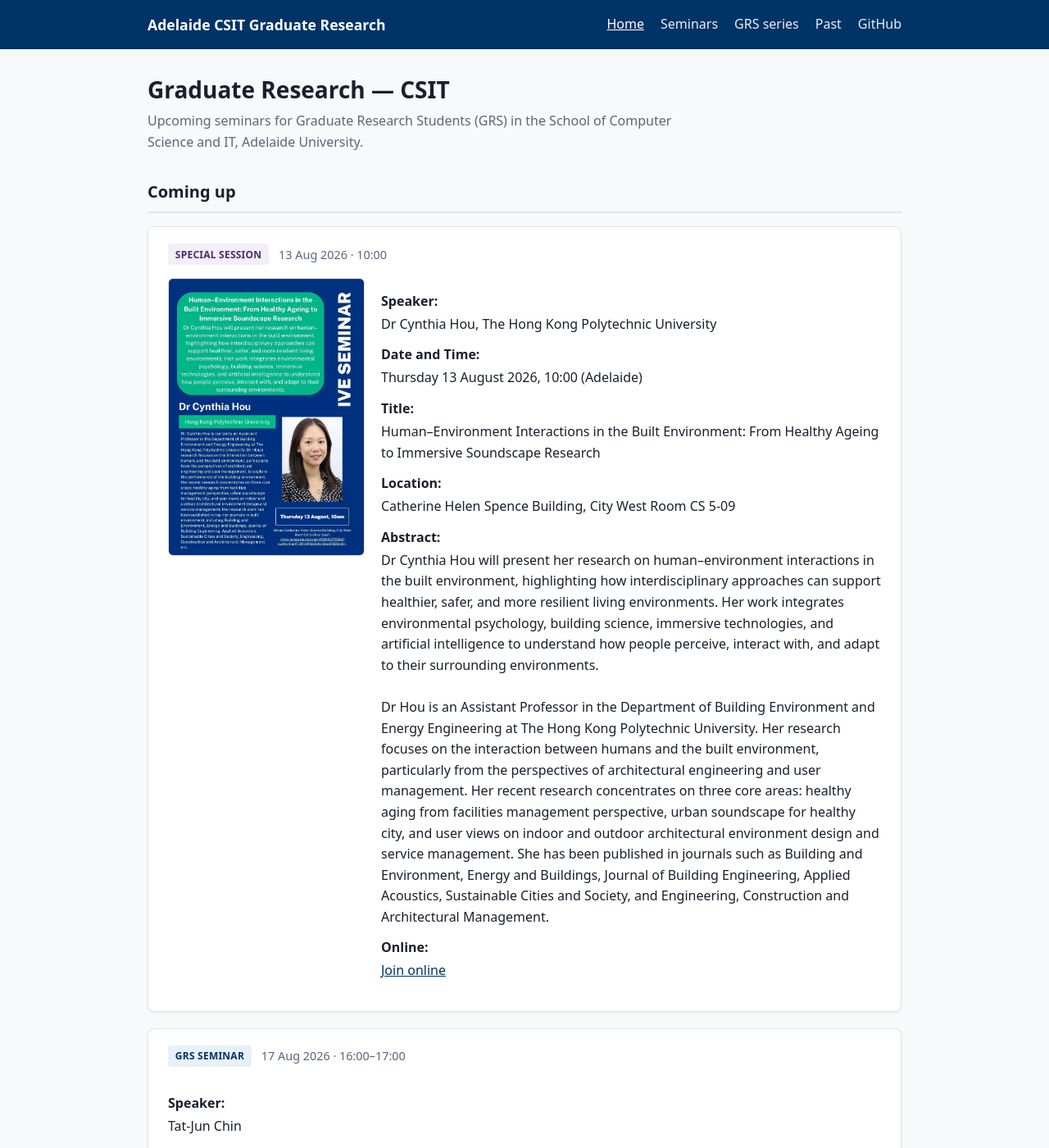
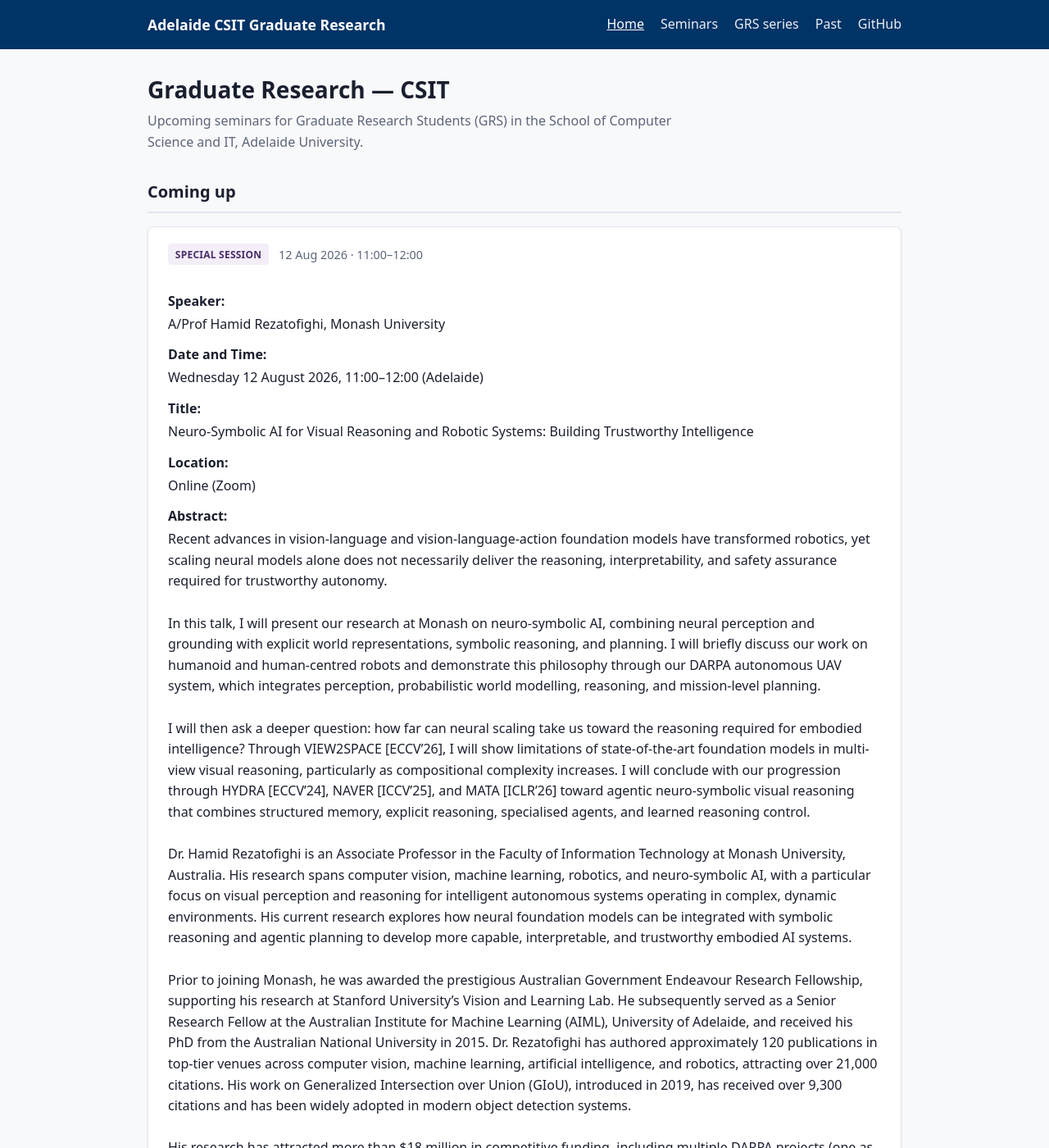
Before and after one commit to ht-timchen/Adelaide-CSIT-GRC, a Jekyll site: the page built from index.md, in a window 1280 px wide and 1400 px high. Shown: the whole window at 82% size. Built offline with Jekyll 4.4.1, drawn with Linux system fonts in a browser that asks for light colours; some of the changed text lies outside the part shown.

Commit message:
Add Hamid Rezatofighi neuro-symbolic AI seminar for 12 August.
Publish title, abstract, bio, and Zoom details for the special session.

Co-authored-by: Cursor <cursoragent@cursor.com>

```diff
--- a/_data/seminars.yml
+++ b/_data/seminars.yml
@@ -290,6 +290,30 @@ seminars:
       The multiple knapsack problem (MKP) generalizes the classical knapsack problem by assigning items to multiple knapsacks subject to capacity constraints. It is used to model many real-world resource allocation and scheduling problems. In practice, these optimization problems often involve stochastic and dynamic components. Evolutionary algorithms provide a flexible framework for addressing such problems under uncertainty and dynamic changes. In this paper, we investigate a stochastic and dynamic variant of MKP with chance constraints, where the item weights are modeled as independent normally distributed random variables and knapsack capacities change during the optimization process. We formulate the problem as a bi-objective optimization formulation that balances profit maximization and probabilistic capacity satisfaction at a given confidence level. We conduct an empirical comparison of four widely used multi-objective evolutionary algorithms (MOEAs), representing both decomposition- and dominance-based search paradigms. The algorithms are evaluated under varying uncertainty levels, confidence thresholds, and dynamic change settings. The results provide comparative insights into the behavior of decomposition-based and dominance-based MOEAs for stochastic MKP under dynamic constraints.
     status: scheduled
 
+  - id: special-2026-08-12-rezatofighi
+    type: special
+    title: "Neuro-Symbolic AI for Visual Reasoning and Robotic Systems: Building Trustworthy Intelligence"
+    speaker: "A/Prof Hamid Rezatofighi, Monash University"
+    date: 2026-08-12
+    time: "11:00–12:00"
+    location: "Online (Zoom)"
+    abstract: |
+      Recent advances in vision-language and vision-language-action foundation models have transformed robotics, yet scaling neural models alone does not necessarily deliver the reasoning, interpretability, and safety assurance required for trustworthy autonomy.
+
+      In this talk, I will present our research at Monash on neuro-symbolic AI, combining neural perception and grounding with explicit world representations, symbolic reasoning, and planning. I will briefly discuss our work on humanoid and human-centred robots and demonstrate this philosophy through our DARPA autonomous UAV system, which integrates perception, probabilistic world modelling, reasoning, and mission-level planning.
+
+      I will then ask a deeper question: how far can neural scaling take us toward the reasoning required for embodied intelligence? Through VIEW2SPACE [ECCV’26], I will show limitations of state-of-the-art foundation models in multi-view visual reasoning, particularly as compositional complexity increases. I will conclude with our progression through HYDRA [ECCV’24], NAVER [ICCV’25], and MATA [ICLR’26] toward agentic neuro-symbolic visual reasoning that combines structured memory, explicit reasoning, specialised agents, and learned reasoning control.
+
+      Dr. Hamid Rezatofighi is an Associate Professor in the Faculty of Information Technology at Monash University, Australia. His research spans computer vision, machine learning, robotics, and neuro-symbolic AI, with a particular focus on visual perception and reasoning for intelligent autonomous systems operating in complex, dynamic environments. His current research explores how neural foundation models can be integrated with symbolic reasoning and agentic planning to develop more capable, interpretable, and trustworthy embodied AI systems.
+
+      Prior to joining Monash, he was awarded the prestigious Australian Government Endeavour Research Fellowship, supporting his research at Stanford University’s Vision and Learning Lab. He subsequently served as a Senior Research Fellow at the Australian Institute for Machine Learning (AIML), University of Adelaide, and received his PhD from the Australian National University in 2015. Dr. Rezatofighi has authored approximately 120 publications in top-tier venues across computer vision, machine learning, artificial intelligence, and robotics, attracting over 21,000 citations. His work on Generalized Intersection over Union (GIoU), introduced in 2019, has received over 9,300 citations and has been widely adopted in modern object detection systems.
+
+      His research has attracted more than $18 million in competitive funding, including multiple DARPA projects (one as Lead PI) and an ARC Discovery Project as Lead CI. His research has been recognised through competitive awards including the U.S. Office of Naval Research Global-X Challenge Award as Lead PI, the Australian Government Endeavour Research Fellowship, and the Monash Faculty of IT Dean’s Award for Early Career Research Excellence.
+
+      He is strongly committed to serving the international research community. Since 2020, he has regularly served as Area Chair or Lead Area Chair for major conferences including CVPR, NeurIPS, ECCV, ICCV, AAAI, and IJCAI. His broader community service includes Editor for IROS, Senior Associate Editor for IEEE Transactions on Image Processing, and Associate Editor for the Artificial Intelligence Journal and ICRA.
+    online_url: "https://adelaide.zoom.us/j/88023516383?pwd=dSBIMRH4WfXhsWBIYv7qNbclpWvfbR.1"
+    status: scheduled
+
   - id: special-2026-08-13-ive-hou
     type: special
     title: "Human–Environment Interactions in the Built Environment: From Healthy Ageing to Immersive Soundscape Research"
```
